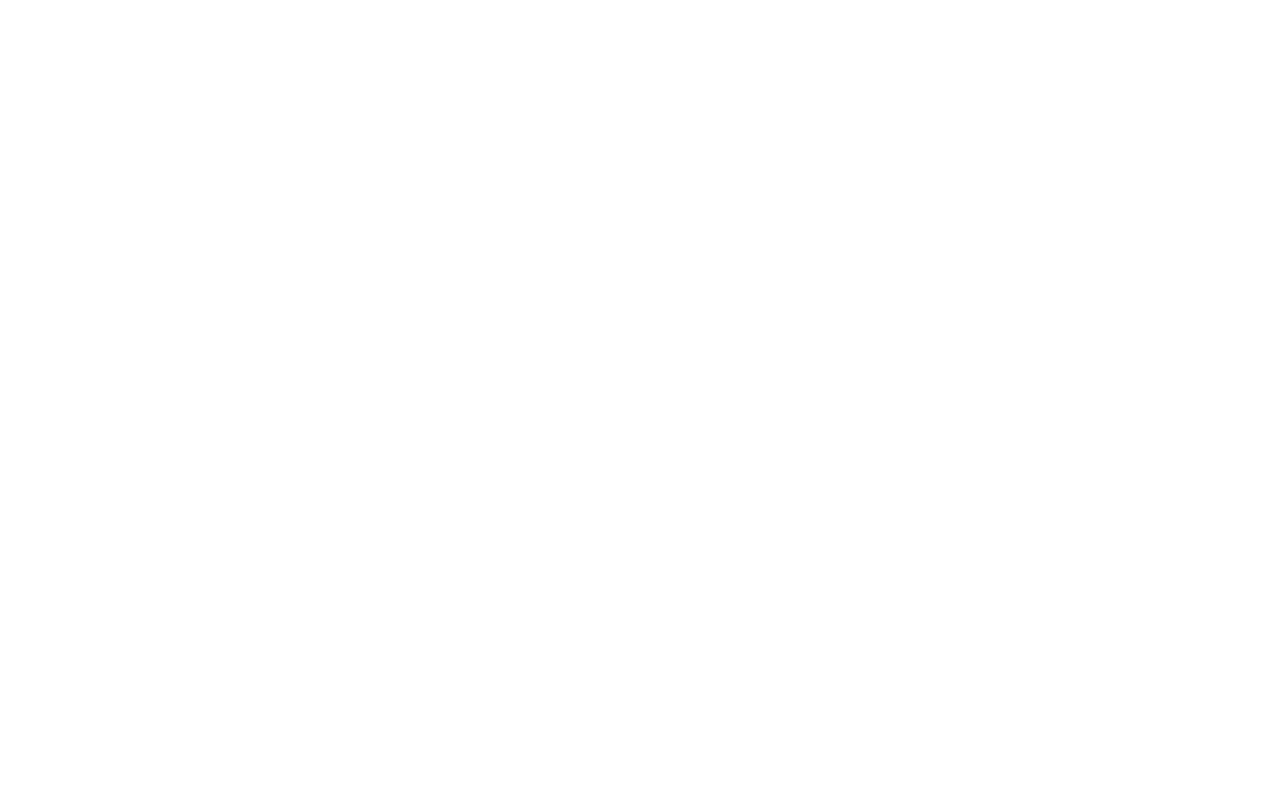
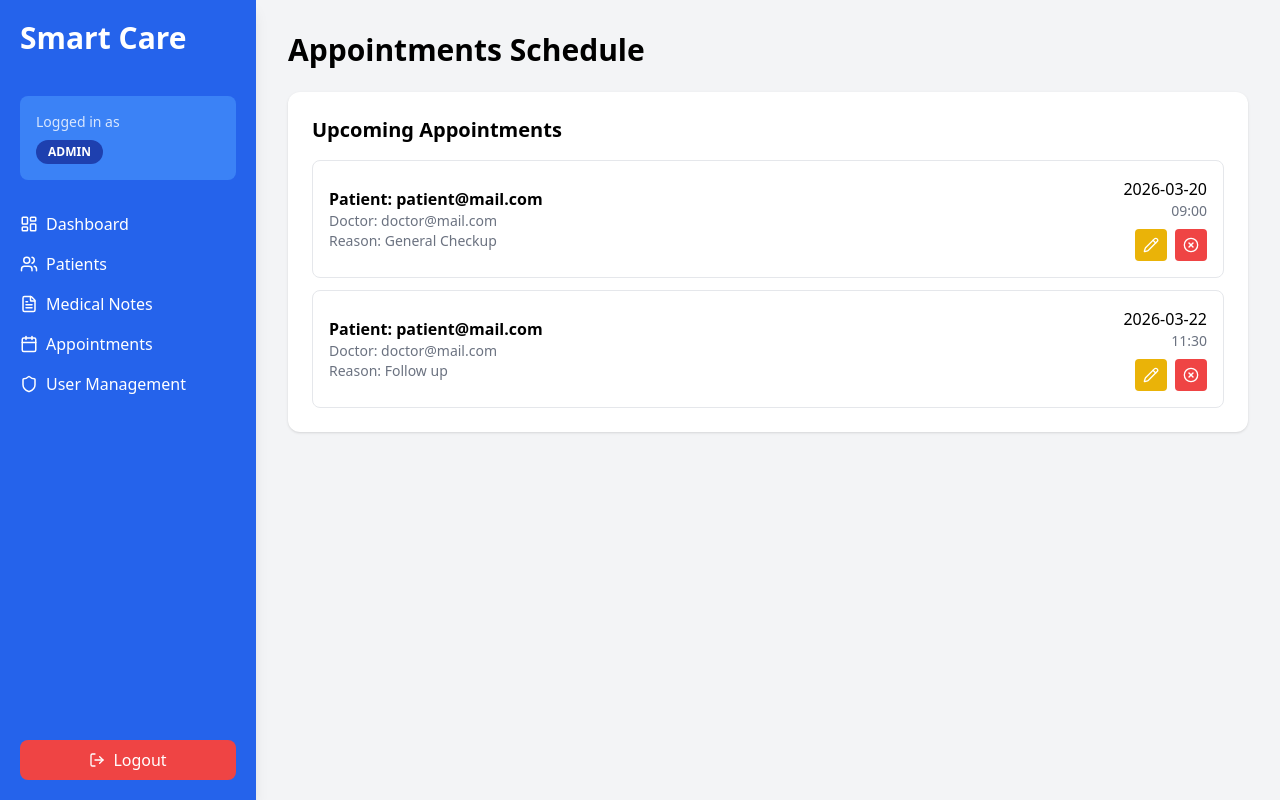
Before and after one commit to Nutt2761/Smart_Care_Monitor-Database-Devops-, a React (Vite) app in the folder smart-care/: page /appointments in a window 1280 px wide. Before the commit this address had no page. Built offline with nearby package versions, Linux system fonts and the light colour scheme; sample sign-in values are in the browser's storage.

Commit message:
ทำเมนูกำหนดการนัดคนไข้
โดยแต่ล่ะ role จะมี permission ไม่เหมือนกัน

```diff
--- a/smart-care/src/App.jsx
+++ b/smart-care/src/App.jsx
@@ -10,17 +10,20 @@
 import MedicalNotes from "./pages/MedicalNotes";
 import UserManagement from "./pages/UserManagement_Admin";
 import AddPatient from "./pages/AddPatient";
+import Appointments from "./pages/Appointments";
 
 function App() {
   return (
     <BrowserRouter>
       <Routes>
 
-        {/* แก้ปัญหา route "/" */}
+        {/* redirect root */}
         <Route path="/" element={<Navigate to="/dashboard" />} />
 
+        {/* login */}
         <Route path="/login" element={<Login />} />
 
+        {/* protected layout */}
         <Route
           element={
             <ProtectedRoute>
@@ -29,15 +32,17 @@
           }
         >
 
+          {/* dashboard */}
           <Route
             path="/dashboard"
             element={
-              <ProtectedRoute allow={["admin","doctor","nurse"]}>
+              <ProtectedRoute allow={["admin"]}>
                 <Dashboard />
               </ProtectedRoute>
             }
           />
 
+          {/* patients */}
           <Route
             path="/patients"
             element={
@@ -47,6 +52,7 @@
             }
           />
 
+          {/* add patient */}
           <Route
             path="/patients/add"
             element={
@@ -56,6 +62,7 @@
             }
           />
 
+          {/* patient detail */}
           <Route
             path="/patients/:id"
             element={
@@ -65,6 +72,7 @@
             }
           />
 
+          {/* medical notes */}
           <Route
             path="/notes"
             element={
@@ -74,6 +82,7 @@
             }
           />
 
+          {/* vital signs */}
           <Route
             path="/vitals"
             element={
@@ -83,6 +92,17 @@
             }
           />
 
+          {/* appointments */}
+          <Route
+            path="/appointments"
+            element={
+              <ProtectedRoute allow={["admin","doctor","nurse","patient"]}>
+                <Appointments />
+              </ProtectedRoute>
+            }
+          />
+
+          {/* admin user management */}
           <Route
             path="/users"
             element={
--- a/smart-care/src/layouts/MainLayout.jsx
+++ b/smart-care/src/layouts/MainLayout.jsx
@@ -4,6 +4,7 @@
   Users,
   FileText,
   Shield,
+  Calendar,
   LogOut
 } from "lucide-react";
 
@@ -29,47 +30,42 @@
             Smart Care
           </h1>
 
-          {/* User Info */}
           <div className="mb-8 bg-blue-500 p-4 rounded-lg">
             <p className="text-sm opacity-80">Logged in as</p>
             <p className="font-semibold truncate">{email}</p>
 
-            <span
-              className={`mt-2 inline-block px-3 py-1 rounded-full text-xs font-semibold
-              ${
-                role === "admin"
-                  ? "bg-red-500"
-                  : "bg-blue-800"
-              }`}
-            >
+            <span className="mt-2 inline-block px-3 py-1 rounded-full text-xs font-semibold bg-blue-800">
               {role?.toUpperCase()}
             </span>
           </div>
 
           <nav className="space-y-4">
 
-            {/* Dashboard → Admin เท่านั้น */}
             {role === "admin" && (
               <Link to="/" className="flex items-center gap-2 hover:text-blue-200">
-                <LayoutDashboard size={18} />
+                <LayoutDashboard size={18}/>
                 Dashboard
               </Link>
             )}
 
             <Link to="/patients" className="flex items-center gap-2 hover:text-blue-200">
-              <Users size={18} />
+              <Users size={18}/>
               Patients
             </Link>
 
             <Link to="/notes" className="flex items-center gap-2 hover:text-blue-200">
-              <FileText size={18} />
+              <FileText size={18}/>
               Medical Notes
             </Link>
 
-            {/* Admin only */}
+            <Link to="/appointments" className="flex items-center gap-2 hover:text-blue-200">
+              <Calendar size={18}/>
+              Appointments
+            </Link>
+
             {role === "admin" && (
               <Link to="/users" className="flex items-center gap-2 hover:text-blue-200">
-                <Shield size={18} />
+                <Shield size={18}/>
                 User Management
               </Link>
             )}
@@ -77,18 +73,16 @@
           </nav>
         </div>
 
-        {/* Logout */}
         <button
           onClick={handleLogout}
           className="flex items-center justify-center gap-2 bg-red-500 text-white py-2 rounded-lg hover:bg-red-600"
         >
-          <LogOut size={16} />
+          <LogOut size={16}/>
           Logout
         </button>
 
       </div>
 
-      {/* Content */}
       <div className="flex-1 p-8 overflow-y-auto">
         <Outlet />
       </div>
--- /dev/null
+++ b/smart-care/src/pages/Appointments.jsx
@@ -0,0 +1,330 @@
+import { useState } from "react";
+import { CalendarPlus, Pencil, XCircle } from "lucide-react";
+
+export default function Appointments(){
+
+const role = localStorage.getItem("role");
+const email = localStorage.getItem("email");
+
+const [appointments,setAppointments] = useState([
+{
+id:1,
+patient:"patient@mail.com",
+doctor:"doctor@mail.com",
+date:"2026-03-20",
+time:"09:00",
+reason:"General Checkup"
+},
+{
+id:2,
+patient:"patient@mail.com",
+doctor:"doctor@mail.com",
+date:"2026-03-22",
+time:"11:30",
+reason:"Follow up"
+}
+]);
+
+const [form,setForm] = useState({
+patient:"",
+doctor:"",
+date:"",
+time:"",
+reason:""
+});
+
+const [editingId,setEditingId] = useState(null);
+
+/* CREATE APPOINTMENT */
+
+const handleCreate = ()=>{
+
+if(!form.patient || !form.doctor) return;
+
+const newAppointment = {
+id:Date.now(),
+...form
+};
+
+setAppointments([newAppointment,...appointments]);
+
+setForm({
+patient:"",
+doctor:"",
+date:"",
+time:"",
+reason:""
+});
+
+};
+
+/* START EDIT */
+
+const handleEdit = (a)=>{
+
+setEditingId(a.id);
+
+setForm({
+patient:a.patient,
+doctor:a.doctor,
+date:a.date,
+time:a.time,
+reason:a.reason
+});
+
+};
+
+/* SAVE EDIT */
+
+const handleSave = ()=>{
+
+const updated = appointments.map(a=>
+a.id === editingId
+? { ...a,...form }
+: a
+);
+
+setAppointments(updated);
+setEditingId(null);
+
+setForm({
+patient:"",
+doctor:"",
+date:"",
+time:"",
+reason:""
+});
+
+};
+
+/* CANCEL APPOINTMENT */
+
+const handleCancel = (id)=>{
+
+const filtered = appointments.filter(a=>a.id !== id);
+
+setAppointments(filtered);
+
+};
+
+/* ROLE FILTER */
+
+const visibleAppointments = appointments.filter(a=>{
+
+if(role === "doctor") return a.doctor === email;
+
+if(role === "patient") return a.patient === email;
+
+return true;
+
+});
+
+return(
+
+<div className="space-y-6">
+
+<h1 className="text-3xl font-bold">
+Appointments Schedule
+</h1>
+
+{/* CREATE FORM (NURSE ONLY) */}
+
+{role === "nurse" && editingId === null && (
+
+<div className="bg-white p-6 rounded-xl shadow space-y-3">
+
+<h2 className="flex items-center gap-2 font-semibold">
+<CalendarPlus size={18}/>
+Create Appointment
+</h2>
+
+<input
+placeholder="Patient Email"
+value={form.patient}
+onChange={(e)=>setForm({...form,patient:e.target.value})}
+className="border px-3 py-2 rounded w-full"
+/>
+
+<input
+placeholder="Doctor Email"
+value={form.doctor}
+onChange={(e)=>setForm({...form,doctor:e.target.value})}
+className="border px-3 py-2 rounded w-full"
+/>
+
+<input
+type="date"
+value={form.date}
+onChange={(e)=>setForm({...form,date:e.target.value})}
+className="border px-3 py-2 rounded w-full"
+/>
+
+<input
+type="time"
+value={form.time}
+onChange={(e)=>setForm({...form,time:e.target.value})}
+className="border px-3 py-2 rounded w-full"
+/>
+
+<input
+placeholder="Reason"
+value={form.reason}
+onChange={(e)=>setForm({...form,reason:e.target.value})}
+className="border px-3 py-2 rounded w-full"
+/>
+
+<button
+onClick={handleCreate}
+className="bg-blue-600 text-white px-4 py-2 rounded-lg"
+>
+Create Appointment
+</button>
+
+</div>
+
+)}
+
+{/* EDIT FORM */}
+
+{editingId && (
+
+<div className="bg-yellow-50 border border-yellow-300 p-6 rounded-xl space-y-3">
+
+<h2 className="font-semibold">
+Edit Appointment
+</h2>
+
+<input
+value={form.patient}
+onChange={(e)=>setForm({...form,patient:e.target.value})}
+className="border px-3 py-2 rounded w-full"
+/>
+
+<input
+value={form.doctor}
+onChange={(e)=>setForm({...form,doctor:e.target.value})}
+className="border px-3 py-2 rounded w-full"
+/>
+
+<input
+type="date"
+value={form.date}
+onChange={(e)=>setForm({...form,date:e.target.value})}
+className="border px-3 py-2 rounded w-full"
+/>
+
+<input
+type="time"
+value={form.time}
+onChange={(e)=>setForm({...form,time:e.target.value})}
+className="border px-3 py-2 rounded w-full"
+/>
+
+<input
+value={form.reason}
+onChange={(e)=>setForm({...form,reason:e.target.value})}
+className="border px-3 py-2 rounded w-full"
+/>
+
+<div className="flex gap-3">
+
+<button
+onClick={handleSave}
+className="bg-green-600 text-white px-4 py-2 rounded-lg"
+>
+Save
+</button>
+
+<button
+onClick={()=>setEditingId(null)}
+className="bg-gray-400 text-white px-4 py-2 rounded-lg"
+>
+Cancel
+</button>
+
+</div>
+
+</div>
+
+)}
+
+{/* LIST */}
+
+<div className="bg-white p-6 rounded-xl shadow">
+
+<h2 className="text-xl font-semibold mb-4">
+Upcoming Appointments
+</h2>
+
+<div className="space-y-3">
+
+{visibleAppointments.map((a)=>(
+<div
+key={a.id}
+className="border p-4 rounded-lg flex justify-between items-center"
+>
+
+<div>
+
+<p className="font-semibold">
+Patient: {a.patient}
+</p>
+
+<p className="text-sm text-gray-500">
+Doctor: {a.doctor}
+</p>
+
+<p className="text-sm text-gray-500">
+Reason: {a.reason}
+</p>
+
+</div>
+
+<div className="text-right">
+
+<p>
+{a.date}
+</p>
+
+<p className="text-sm text-gray-500">
+{a.time}
+</p>
+
+{/* ACTION BUTTONS */}
+
+{(role === "admin" || role === "nurse") && (
+
+<div className="flex gap-2 mt-2 justify-end">
+
+<button
+onClick={()=>handleEdit(a)}
+className="bg-yellow-500 text-white p-2 rounded"
+>
+<Pencil size={16}/>
+</button>
+
+<button
+onClick={()=>handleCancel(a.id)}
+className="bg-red-500 text-white p-2 rounded"
+>
+<XCircle size={16}/>
+</button>
+
+</div>
+
+)}
+
+</div>
+
+</div>
+))}
+
+</div>
+
+</div>
+
+</div>
+
+);
+
+}
```
